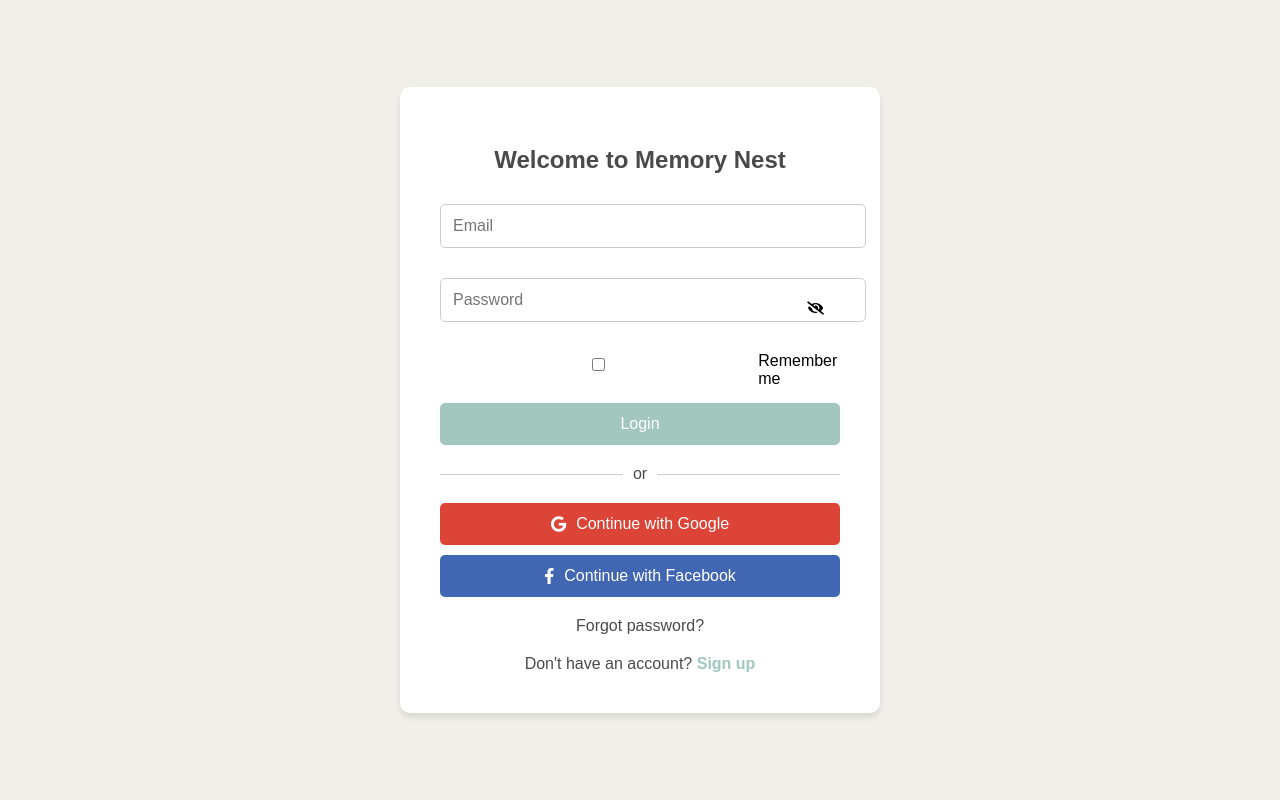
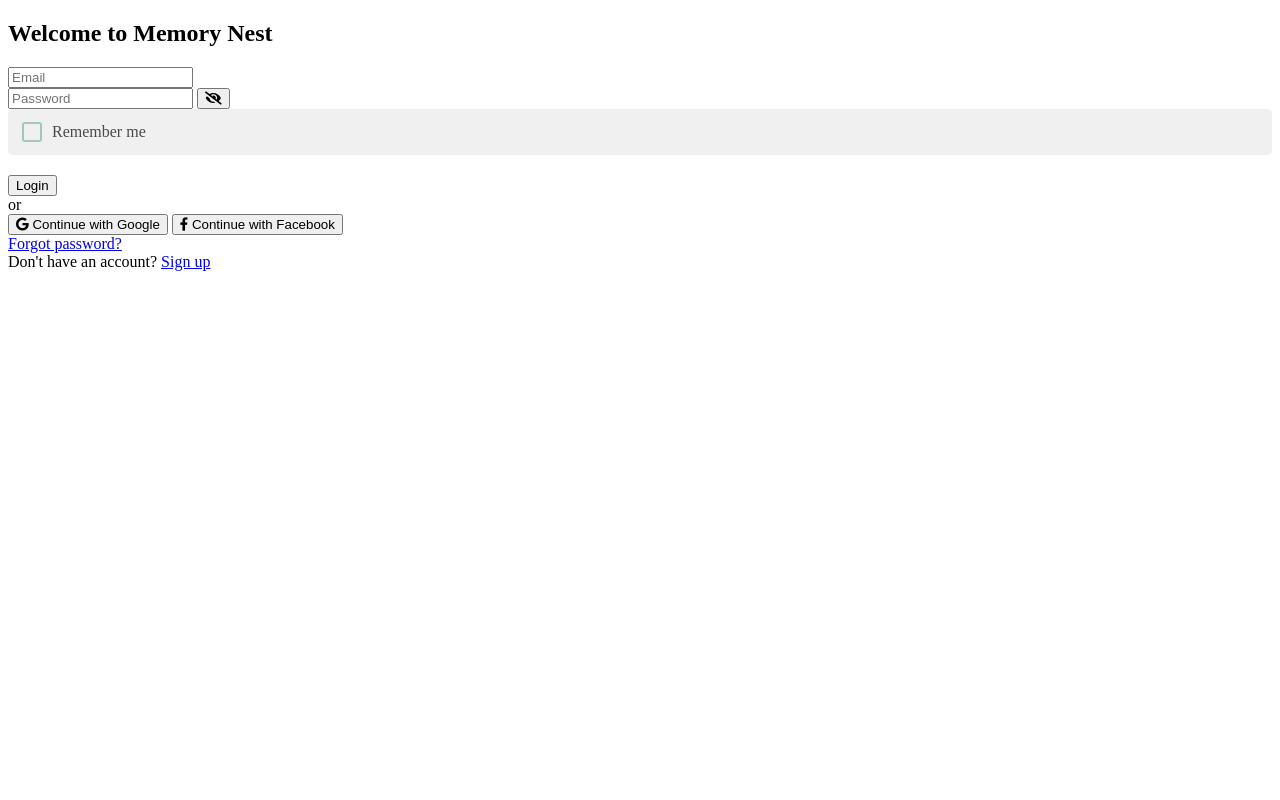
Before and after one commit to mlespinoza1/Memory-AI-Scrapbook, a Flask app: page /login in a window 1280 px wide. Run offline with Flask 3, Linux system fonts and the light colour scheme.

Commit message:
Checkpoint before revert - Adjust CSS for 'Remember me' line alignment

```diff
--- a/static/css/style.css
+++ b/static/css/style.css
@@ -1,173 +1,43 @@
 /* ... (existing styles) ... */
 
-body {
-    font-family: Arial, sans-serif;
-    background-color: #F0EFE9;
+.login-container .remember-me {
     display: flex;
-    justify-content: center;
     align-items: center;
-    height: 100vh;
-    margin: 0;
+    margin-bottom: 20px;
+    background-color: #f0f0f0;
+    padding: 10px;
+    border-radius: 5px;
 }
 
-.login-container {
-    max-width: 400px;
-    width: 90%;
-    padding: 40px;
-    background-color: white;
-    border-radius: 10px;
-    box-shadow: 0 4px 6px rgba(0, 0, 0, 0.1);
+.login-container .remember-me input[type="checkbox"] {
+    margin-right: 10px;
+    -webkit-appearance: none;
+    -moz-appearance: none;
+    appearance: none;
+    width: 20px;
+    height: 20px;
+    border: 2px solid #A2C7BE;
+    border-radius: 3px;
+    outline: none;
+    cursor: pointer;
+    position: relative;
 }
 
-h2 {
-    text-align: center;
-    color: #4A4A4A;
-    margin-bottom: 30px;
+.login-container .remember-me input[type="checkbox"]:checked::before {
+    content: '\2713';
+    display: block;
+    color: #A2C7BE;
+    font-size: 16px;
+    position: absolute;
+    top: 50%;
+    left: 50%;
+    transform: translate(-50%, -50%);
 }
 
-.login-form input {
-    width: 100%;
-    padding: 12px;
-    margin-bottom: 15px;
-    border: 1px solid #ccc;
-    border-radius: 5px;
+.login-container .remember-me label {
     font-size: 16px;
-}
-
-.login-button {
-    width: 100%;
-    padding: 12px;
-    background-color: #A2C7BE;
-    color: white;
-    border: none;
-    border-radius: 5px;
-    cursor: pointer;
-    font-size: 16px;
-    transition: background-color 0.3s;
-}
-
-.login-button:hover {
-    background-color: #8AB3A8;
-}
-
-.flash-messages {
-    list-style-type: none;
-    padding: 0;
-    margin-bottom: 20px;
-}
-
-.flash-message {
-    background-color: #ffcccc;
-    color: #cc0000;
-    padding: 10px;
-    border-radius: 5px;
-    margin-bottom: 10px;
-}
-
-.input-group {
-    position: relative;
-    margin-bottom: 15px;
-}
-
-.toggle-password {
-    position: absolute;
-    right: 10px;
-    top: 50%;
-    transform: translateY(-50%);
-    background: none;
-    border: none;
+    color: #4A4A4A;
     cursor: pointer;
 }
 
-.remember-me {
-    display: flex;
-    align-items: center;
-    margin-bottom: 15px;
-}
-
-.remember-me input {
-    margin-right: 5px;
-}
-
-.separator {
-    display: flex;
-    align-items: center;
-    text-align: center;
-    margin: 20px 0;
-}
-
-.separator::before,
-.separator::after {
-    content: '';
-    flex: 1;
-    border-bottom: 1px solid #ccc;
-}
-
-.separator span {
-    padding: 0 10px;
-    color: #4A4A4A;
-}
-
-.social-buttons {
-    margin-top: 20px;
-}
-
-.social-login {
-    width: 100%;
-    padding: 12px;
-    margin-bottom: 10px;
-    border: none;
-    border-radius: 5px;
-    cursor: pointer;
-    display: flex;
-    align-items: center;
-    justify-content: center;
-    font-size: 16px;
-    transition: background-color 0.3s;
-}
-
-.social-login i {
-    margin-right: 10px;
-}
-
-.google-login {
-    background-color: #DB4437;
-    color: white;
-}
-
-.google-login:hover {
-    background-color: #C53929;
-}
-
-.facebook-login {
-    background-color: #4267B2;
-    color: white;
-}
-
-.facebook-login:hover {
-    background-color: #365899;
-}
-
-.forgot-password {
-    display: block;
-    text-align: center;
-    margin-top: 20px;
-    color: #4A4A4A;
-    text-decoration: none;
-}
-
-.signup-link {
-    text-align: center;
-    margin-top: 20px;
-    color: #4A4A4A;
-}
-
-.signup-link a {
-    color: #A2C7BE;
-    text-decoration: none;
-    font-weight: bold;
-}
-
-.signup-link a:hover {
-    text-decoration: underline;
-}
+/* ... (rest of the existing styles) ... */
--- a/templates/login.html
+++ b/templates/login.html
@@ -4,7 +4,7 @@
     <meta charset="UTF-8">
     <meta name="viewport" content="width=device-width, initial-scale=1.0">
     <title>Login - Memory AI Scrapbook</title>
-    <link rel="stylesheet" href="{{ url_for('static', filename='css/style.css') }}">
+    <link rel="stylesheet" href="{{ url_for('static', filename='css/style.css', v=1) }}">
     <link rel="stylesheet" href="https://cdnjs.cloudflare.com/ajax/libs/font-awesome/5.15.3/css/all.min.css">
 </head>
 <body>
```
